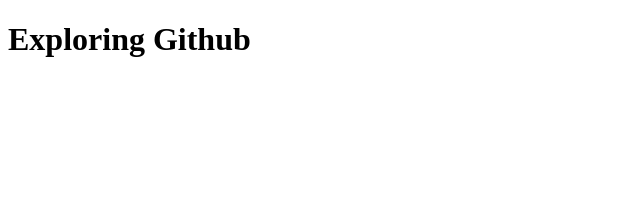
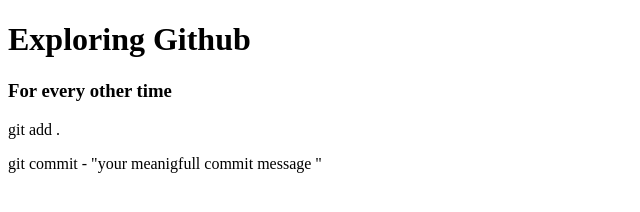
Before and after one commit to sozon59/my-second-github, a plain HTML site: page index.html in a window 1280 px wide. Shown: the whole page, without its empty margins (0-640 px from the left). Drawn offline with Linux system fonts and the light colour scheme.

```diff
--- a/index.html
+++ b/index.html
@@ -7,5 +7,10 @@
 </head>
 <body>
     <h1>Exploring Github</h1>
+    <div>
+        <h3>For every other time </h3>
+        <p>git add .</p>
+        <p>git commit - "your meanigfull commit message  "</p>
+    </div>
 </body>
 </html>
```
